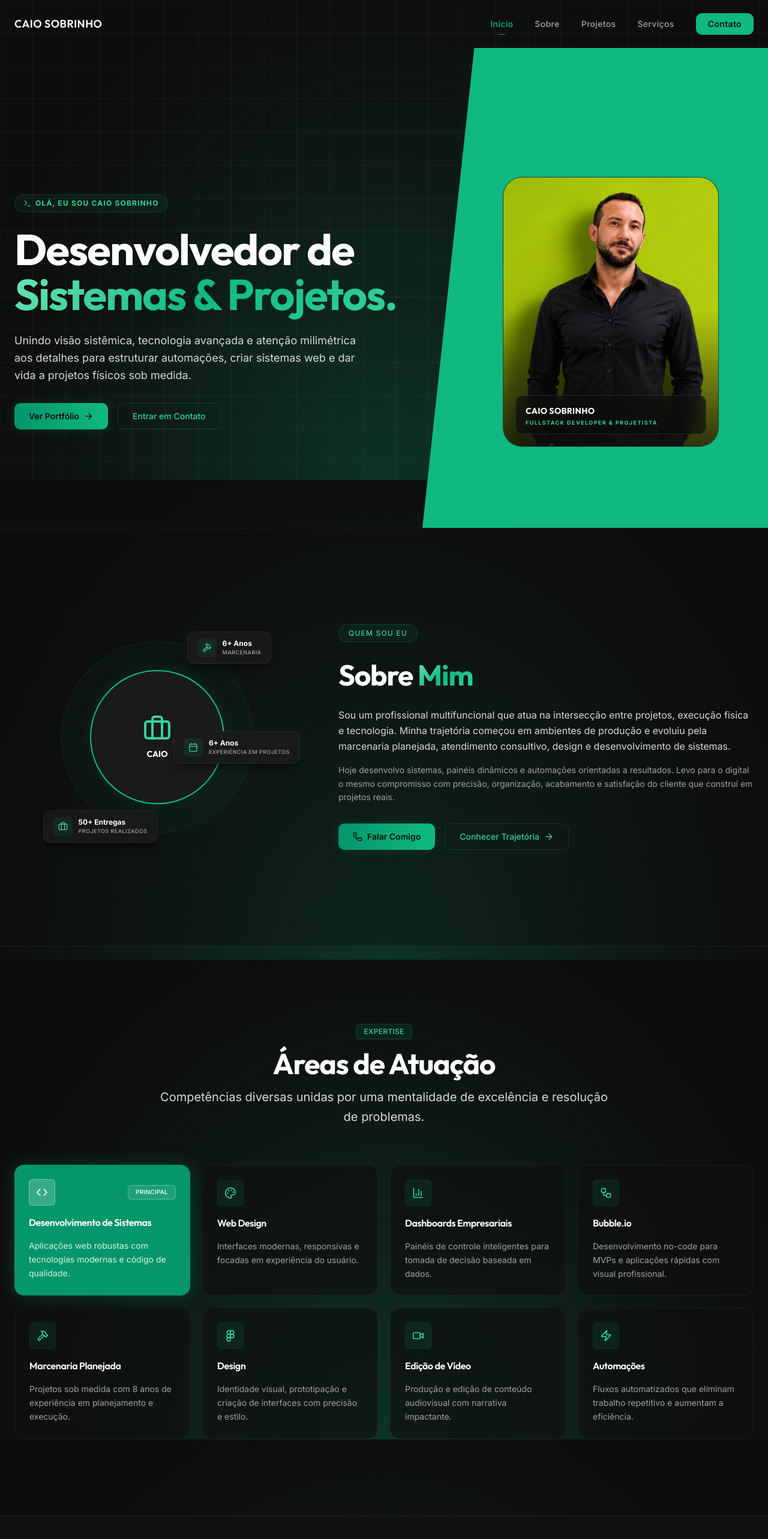
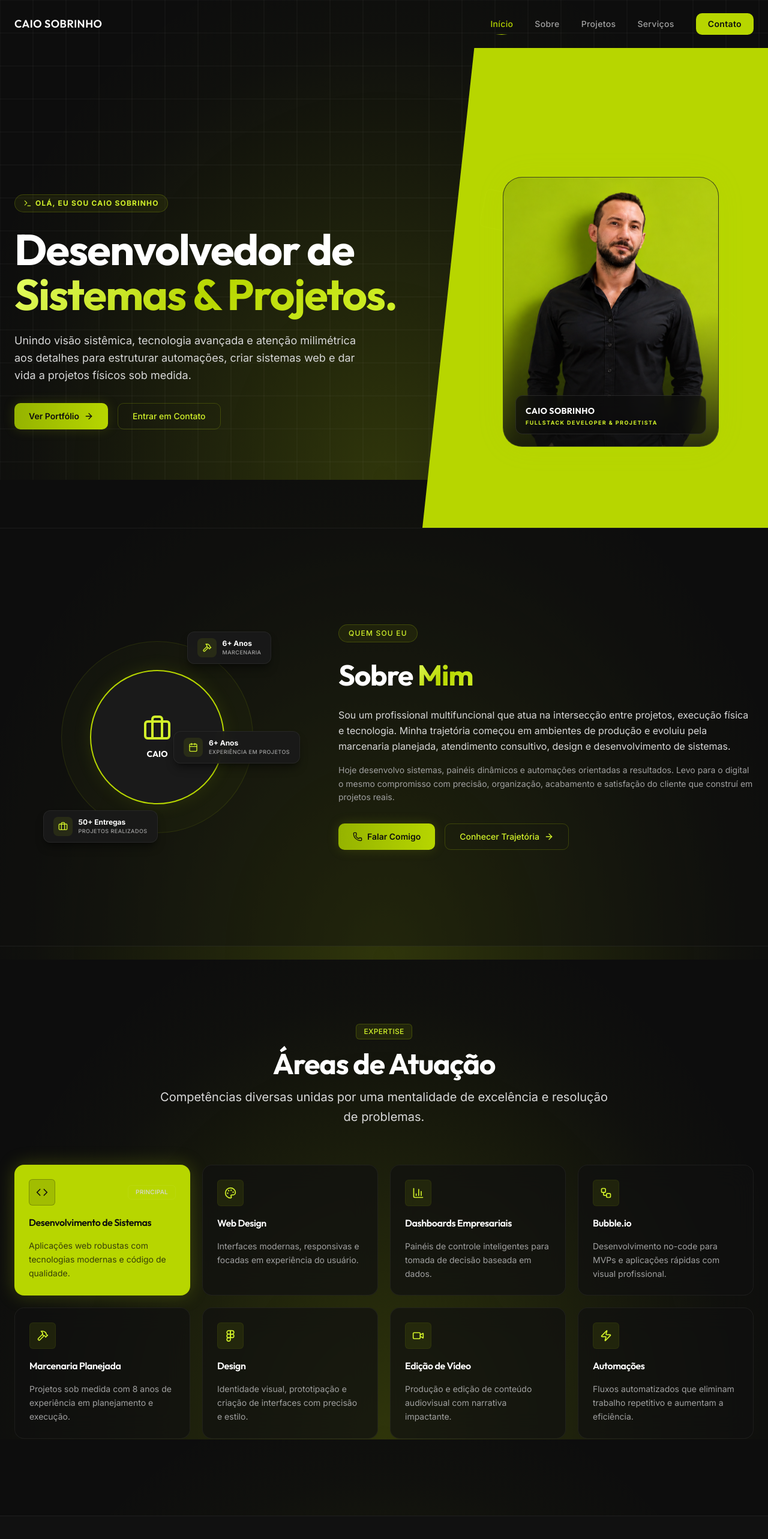
Before and after one commit to caiosobrinho93/caiojs, a Next.js app: page / in a window 1280 px wide. Shown: the top 2566 px of the page at 60% size. Built offline with nearby package versions, Linux system fonts and the light colour scheme; no server answers.

Commit message:
style: align brand palette with lime portrait backdrop

```diff
--- a/src/app/globals.css
+++ b/src/app/globals.css
@@ -15,12 +15,12 @@
   --color-bg-hover: #222222;
   --color-bg-input: #161616;
 
-  /* ═══ MINT PALETTE ═══ */
-  --color-mint-300: #6EE7B7;
-  --color-mint-400: #34D399;
-  --color-mint-500: #10B981;
-  --color-mint-600: #059669;
-  --color-mint-700: #047857;
+  /* ═══ LIME PALETTE — sampled from the portrait backdrop ═══ */
+  --color-mint-300: #E5FF66;
+  --color-mint-400: #D2F22A;
+  --color-mint-500: #B7D600;
+  --color-mint-600: #95B300;
+  --color-mint-700: #748C00;
 
   /* ═══ TEXT ═══ */
   --color-text-primary: #FFFFFF;
@@ -29,23 +29,23 @@
   --color-text-subtle: #666666;
 
   /* ═══ ACCENT ═══ */
-  --color-accent: #10B981;
-  --color-accent-hover: #34D399;
+  --color-accent: #B7D600;
+  --color-accent-hover: #D2F22A;
 
   /* ═══ STATUS ═══ */
-  --color-success: #10B981;
+  --color-success: #B7D600;
   --color-warning: #F59E0B;
   --color-error: #EF4444;
 
   /* ═══ BORDERS ═══ */
   --color-border: rgba(255, 255, 255, 0.06);
   --color-border-hover: rgba(255, 255, 255, 0.12);
-  --color-border-gold: rgba(16, 185, 129, 0.2);
-  --color-border-gold-strong: rgba(16, 185, 129, 0.4);
+  --color-border-gold: rgba(183, 214, 0, 0.22);
+  --color-border-gold-strong: rgba(183, 214, 0, 0.48);
 
   /* ═══ GLOWS ═══ */
-  --color-gold-glow: rgba(16, 185, 129, 0.15);
-  --color-gold-glow-strong: rgba(16, 185, 129, 0.3);
+  --color-gold-glow: rgba(183, 214, 0, 0.16);
+  --color-gold-glow-strong: rgba(183, 214, 0, 0.32);
 
   /* ═══ FONTS ═══ */
   --font-display: var(--font-outfit), "Outfit", system-ui, sans-serif;
@@ -78,7 +78,7 @@
 }
 
 ::selection {
-  background: rgba(16, 185, 129, 0.3);
+  background: rgba(183, 214, 0, 0.32);
   color: #FFFFFF;
 }
 
@@ -91,7 +91,7 @@ body {
   overflow-x: hidden;
 
   /* default background with only bottom spotlight glow (grid is rendered by canvas) */
-  background-image: radial-gradient(ellipse at 50% 100%, rgba(16, 185, 129, 0.22) 0%, rgba(16, 185, 129, 0.08) 45%, rgba(16, 185, 129, 0.02) 65%, transparent 80%);
+  background-image: radial-gradient(ellipse at 50% 100%, rgba(183, 214, 0, 0.2) 0%, rgba(183, 214, 0, 0.07) 45%, rgba(183, 214, 0, 0.015) 65%, transparent 80%);
   background-size: 100% 100%;
   background-repeat: no-repeat;
   background-attachment: fixed;
@@ -101,7 +101,7 @@ body {
 body.static-grid {
   --grid-color: rgba(114, 114, 114, 0.12);
   background-image:
-    radial-gradient(ellipse at 50% 100%, rgba(16, 185, 129, 0.22) 0%, rgba(16, 185, 129, 0.08) 45%, rgba(16, 185, 129, 0.02) 65%, transparent 80%),
+    radial-gradient(ellipse at 50% 100%, rgba(183, 214, 0, 0.2) 0%, rgba(183, 214, 0, 0.07) 45%, rgba(183, 214, 0, 0.015) 65%, transparent 80%),
     linear-gradient(0deg, transparent 24%, var(--grid-color) 25%, var(--grid-color) 26%, transparent 27%, transparent 74%, var(--grid-color) 75%, var(--grid-color) 76%, transparent 77%, transparent),
     linear-gradient(90deg, transparent 24%, var(--grid-color) 25%, var(--grid-color) 26%, transparent 27%, transparent 74%, var(--grid-color) 75%, var(--grid-color) 76%, transparent 77%, transparent);
   background-size: 100% 100%, 55px 55px, 55px 55px;
@@ -122,12 +122,12 @@ body.static-grid {
 }
 
 ::-webkit-scrollbar-thumb {
-  background: rgba(16, 185, 129, 0.3);
+  background: rgba(183, 214, 0, 0.32);
   border-radius: 3px;
 }
 
 ::-webkit-scrollbar-thumb:hover {
-  background: rgba(16, 185, 129, 0.5);
+  background: rgba(183, 214, 0, 0.56);
 }
 
 /* ═══════════════════════════════════════════════════════════
@@ -164,10 +164,10 @@ body.static-grid {
 
 @keyframes pulse-mint {
   0%, 100% {
-    box-shadow: 0 0 0 0 rgba(16, 185, 129, 0.4);
+    box-shadow: 0 0 0 0 rgba(183, 214, 0, 0.42);
   }
   50% {
-    box-shadow: 0 0 0 12px rgba(16, 185, 129, 0);
+    box-shadow: 0 0 0 12px rgba(183, 214, 0, 0);
   }
 }
 
@@ -203,14 +203,14 @@ body.static-grid {
    ═══════════════════════════════════════════════════════════ */
 
 .text-gradient-gold {
-  background: linear-gradient(135deg, #6EE7B7 0%, #10B981 50%, #34D399 100%);
+  background: linear-gradient(135deg, #E5FF66 0%, #B7D600 50%, #D2F22A 100%);
   -webkit-background-clip: text;
   -webkit-text-fill-color: transparent;
   background-clip: text;
 }
 
 .bg-gradient-gold {
-  background: linear-gradient(135deg, #10B981 0%, #34D399 50%, #6EE7B7 100%);
+  background: linear-gradient(135deg, #B7D600 0%, #D2F22A 50%, #E5FF66 100%);
 }
 
 .bg-gradient-dark {
@@ -225,19 +225,19 @@ body.static-grid {
 }
 
 .bg-glass-gold {
-  background: rgba(16, 185, 129, 0.05);
+  background: rgba(183, 214, 0, 0.05);
   backdrop-filter: blur(20px);
   -webkit-backdrop-filter: blur(20px);
-  border: 1px solid rgba(16, 185, 129, 0.15);
+  border: 1px solid rgba(183, 214, 0, 0.16);
 }
 
 .glow-gold {
-  box-shadow: 0 0 30px rgba(16, 185, 129, 0.15),
-              0 0 60px rgba(16, 185, 129, 0.05);
+  box-shadow: 0 0 30px rgba(183, 214, 0, 0.16),
+              0 0 60px rgba(183, 214, 0, 0.05);
 }
 
 .glow-gold-sm {
-  box-shadow: 0 0 15px rgba(16, 185, 129, 0.1);
+  box-shadow: 0 0 15px rgba(183, 214, 0, 0.12);
 }
 
 .border-gradient-gold {
@@ -252,7 +252,7 @@ body.static-grid {
   inset: 0;
   border-radius: inherit;
   padding: 1px;
-  background: linear-gradient(135deg, rgba(16, 185, 129, 0.3), rgba(16, 185, 129, 0.05), rgba(16, 185, 129, 0.3));
+  background: linear-gradient(135deg, rgba(183, 214, 0, 0.34), rgba(183, 214, 0, 0.05), rgba(183, 214, 0, 0.34));
   mask: linear-gradient(#fff 0 0) content-box, linear-gradient(#fff 0 0);
   mask-composite: exclude;
   -webkit-mask-composite: xor;
--- a/src/components/layout/footer.tsx
+++ b/src/components/layout/footer.tsx
@@ -40,7 +40,7 @@ export function Footer() {
                 href={SOCIAL_LINKS.whatsapp}
                 target="_blank"
                 rel="noopener noreferrer"
-                className="inline-flex h-9 w-9 items-center justify-center rounded-lg border border-border bg-bg-card text-text-muted transition-all duration-300 hover:border-border-gold hover:text-mint-500 hover:shadow-[0_0_12px_rgba(16,185,129,0.1)]"
+                className="inline-flex h-9 w-9 items-center justify-center rounded-lg border border-border bg-bg-card text-text-muted transition-all duration-300 hover:border-border-gold hover:text-mint-500 hover:shadow-[0_0_12px_rgba(183,214,0,0.12)]"
                 aria-label="WhatsApp"
               >
                 <MessageCircle className="h-4 w-4" />
@@ -49,7 +49,7 @@ export function Footer() {
                 href={SOCIAL_LINKS.instagram}
                 target="_blank"
                 rel="noopener noreferrer"
-                className="inline-flex h-9 w-9 items-center justify-center rounded-lg border border-border bg-bg-card text-text-muted transition-all duration-300 hover:border-border-gold hover:text-mint-500 hover:shadow-[0_0_12px_rgba(16,185,129,0.1)]"
+                className="inline-flex h-9 w-9 items-center justify-center rounded-lg border border-border bg-bg-card text-text-muted transition-all duration-300 hover:border-border-gold hover:text-mint-500 hover:shadow-[0_0_12px_rgba(183,214,0,0.12)]"
                 aria-label="Instagram"
               >
                 <Instagram className="h-4 w-4" />
@@ -58,7 +58,7 @@ export function Footer() {
                 href={SOCIAL_LINKS.linkedin}
                 target="_blank"
                 rel="noopener noreferrer"
-                className="inline-flex h-9 w-9 items-center justify-center rounded-lg border border-border bg-bg-card text-text-muted transition-all duration-300 hover:border-border-gold hover:text-mint-500 hover:shadow-[0_0_12px_rgba(16,185,129,0.1)]"
+                className="inline-flex h-9 w-9 items-center justify-center rounded-lg border border-border bg-bg-card text-text-muted transition-all duration-300 hover:border-border-gold hover:text-mint-500 hover:shadow-[0_0_12px_rgba(183,214,0,0.12)]"
                 aria-label="LinkedIn"
               >
                 <Linkedin className="h-4 w-4" />
--- a/src/components/layout/navbar.tsx
+++ b/src/components/layout/navbar.tsx
@@ -125,7 +125,7 @@ export function Navbar() {
                 "text-sm font-semibold tracking-wide",
                 "bg-mint-500 text-bg-primary",
                 "transition-all duration-300 ease-[var(--ease-premium)]",
-                "hover:bg-mint-400 hover:shadow-[0_0_20px_rgba(16,185,129,0.25)]",
+                "hover:bg-mint-400 hover:shadow-[0_0_20px_rgba(183,214,0,0.28)]",
                 "active:scale-[0.97]"
               )}
             >
--- a/src/components/sections/about-preview.tsx
+++ b/src/components/sections/about-preview.tsx
@@ -29,7 +29,7 @@ export default function AboutPreview() {
             />
 
             {/* Professional profile avatar card */}
-            <div className="relative size-48 sm:size-56 rounded-full border-2 border-mint-500 bg-bg-card flex items-center justify-center overflow-hidden shadow-[0_0_30px_rgba(16,185,129,0.1)]">
+            <div className="relative size-48 sm:size-56 rounded-full border-2 border-mint-500 bg-bg-card flex items-center justify-center overflow-hidden shadow-[0_0_30px_rgba(183,214,0,0.12)]">
               {/* Silhouette Vector avatar */}
               <div className="flex flex-col items-center text-center p-4">
                 <Briefcase className="size-12 text-mint-400 mb-2" />
--- a/src/components/sections/areas.tsx
+++ b/src/components/sections/areas.tsx
@@ -84,28 +84,28 @@ function AreaCard({ area, isFirst }: { area: AreaItem; isFirst: boolean }) {
 
   if (isFirst) {
     return (
-      <Card variant="default" className="group relative h-full bg-mint-600 border-none shadow-[0_0_30px_rgba(16,185,129,0.25)] transition-all duration-300 hover:translate-y-[-2px]">
-        <CardContent className="flex flex-col gap-4 p-6 text-white h-full justify-between">
+      <Card variant="default" className="group relative h-full bg-mint-500 border-none shadow-[0_0_30px_rgba(183,214,0,0.25)] transition-all duration-300 hover:translate-y-[-2px]">
+        <CardContent className="flex flex-col gap-4 p-6 text-bg-primary h-full justify-between">
           <div className="flex flex-col gap-4">
             {/* Icon */}
             <div className="flex items-center justify-between">
-              <div className="flex items-center justify-center w-11 h-11 rounded-[var(--radius-badge)] bg-white/20 border border-white/30 transition-all duration-300">
-                <Icon className="size-5 text-white" />
+              <div className="flex items-center justify-center w-11 h-11 rounded-[var(--radius-badge)] bg-bg-primary/12 border border-bg-primary/25 transition-all duration-300">
+                <Icon className="size-5 text-bg-primary" />
               </div>
               {area.badge && (
-                <Badge variant="outline" className="text-[10px] text-white border-white/30 bg-white/10">
+                <Badge variant="outline" className="text-[10px] text-bg-primary border-bg-primary/25 bg-bg-primary/8">
                   {area.badge}
                 </Badge>
               )}
             </div>
 
             {/* Title */}
-            <h3 className="font-display text-base font-semibold text-white tracking-tight">
+            <h3 className="font-display text-base font-semibold text-bg-primary tracking-tight">
               {area.name}
             </h3>
 
             {/* Description */}
-            <p className="text-emerald-50/90 text-sm leading-relaxed">
+            <p className="text-bg-primary/75 text-sm leading-relaxed">
               {area.description}
             </p>
           </div>
@@ -119,7 +119,7 @@ function AreaCard({ area, isFirst }: { area: AreaItem; isFirst: boolean }) {
       <CardContent className="flex flex-col gap-4 p-6">
         {/* Icon */}
         <div className="flex items-center justify-between">
-          <div className="flex items-center justify-center w-11 h-11 rounded-[var(--radius-badge)] bg-mint-500/10 border border-border-gold/30 transition-all duration-300 group-hover:bg-mint-500/15 group-hover:shadow-[0_0_16px_rgba(16,185,129,0.12)]">
+          <div className="flex items-center justify-center w-11 h-11 rounded-[var(--radius-badge)] bg-mint-500/10 border border-border-gold/30 transition-all duration-300 group-hover:bg-mint-500/15 group-hover:shadow-[0_0_16px_rgba(183,214,0,0.14)]">
             <Icon className="size-5 text-mint-400" />
           </div>
           {area.badge && (
--- a/src/components/sections/cta.tsx
+++ b/src/components/sections/cta.tsx
@@ -26,14 +26,14 @@ export default function CTA() {
           className="absolute left-1/2 top-1/2 -translate-x-1/2 -translate-y-1/2 w-[600px] h-[600px] rounded-full opacity-10"
           style={{
             background:
-              'radial-gradient(circle, rgba(16,185,129,0.2) 0%, rgba(16,185,129,0.02) 50%, transparent 80%)',
+              'radial-gradient(circle, rgba(183,214,0,0.2) 0%, rgba(183,214,0,0.02) 50%, transparent 80%)',
           }}
         />
       </div>
 
       <div className="max-w-5xl mx-auto">
         <ScrollReveal>
-          <div className="relative p-12 md:p-16 lg:p-20 bg-bg-secondary border border-border-gold/30 rounded-[var(--radius-card)] text-center overflow-hidden group hover:border-border-gold/60 transition-all duration-500 hover:shadow-[0_0_50px_rgba(16,185,129,0.08)]">
+          <div className="relative p-12 md:p-16 lg:p-20 bg-bg-secondary border border-border-gold/30 rounded-[var(--radius-card)] text-center overflow-hidden group hover:border-border-gold/60 transition-all duration-500 hover:shadow-[0_0_50px_rgba(183,214,0,0.1)]">
             {/* Subtle light reflection sweep */}
             <div className="absolute inset-0 -translate-x-full group-hover:translate-x-full transition-transform duration-1000 bg-gradient-to-r from-transparent via-mint-500/5 to-transparent pointer-events-none" />
 
--- a/src/components/sections/hero.tsx
+++ b/src/components/sections/hero.tsx
@@ -66,7 +66,7 @@ export default function Hero() {
           </div>
 
           {/* Portrait card */}
-          <div className="relative w-full max-w-[320px] sm:max-w-[360px] aspect-[4/5] rounded-[2rem] overflow-hidden border border-mint-400/20 bg-bg-card shadow-[0_0_50px_rgba(16,185,129,0.06)] group hover:border-mint-400/40 transition-all duration-500">
+          <div className="relative w-full max-w-[320px] sm:max-w-[360px] aspect-[4/5] rounded-[2rem] overflow-hidden border border-mint-400/20 bg-bg-card shadow-[0_0_50px_rgba(183,214,0,0.08)] group hover:border-mint-400/40 transition-all duration-500">
             <div className="absolute inset-0 bg-gradient-to-t from-bg-secondary via-bg-card to-bg-secondary -z-10" />
             <div className="absolute inset-y-0 right-0 w-1/2 bg-mint-500/10" />
             <Image
--- a/src/components/sections/process.tsx
+++ b/src/components/sections/process.tsx
@@ -65,7 +65,7 @@ export default function Process() {
                       delay={0.15}
                     >
                       <div
-                        className={`p-8 bg-bg-card border border-border hover:border-border-gold-strong rounded-[var(--radius-card)] transition-all duration-300 relative group hover:shadow-[0_0_30px_rgba(16,185,129,0.06)] ${
+                        className={`p-8 bg-bg-card border border-border hover:border-border-gold-strong rounded-[var(--radius-card)] transition-all duration-300 relative group hover:shadow-[0_0_30px_rgba(183,214,0,0.07)] ${
                           isEven ? 'md:text-right' : 'md:text-left'
                         }`}
                       >
--- a/src/components/ui/button.tsx
+++ b/src/components/ui/button.tsx
@@ -32,8 +32,8 @@ const variantStyles: Record<ButtonVariant, string> = {
     'bg-gradient-to-r from-mint-600 to-mint-500',
     'text-bg-primary font-semibold',
     'hover:from-mint-500 hover:to-mint-400',
-    'shadow-[0_0_20px_rgba(16,185,129,0.15)]',
-    'hover:shadow-[0_0_30px_rgba(16,185,129,0.25)]',
+    'shadow-[0_0_20px_rgba(183,214,0,0.17)]',
+    'hover:shadow-[0_0_30px_rgba(183,214,0,0.28)]',
     'active:scale-[0.98]',
   ].join(' '),
   secondary: [
@@ -42,7 +42,7 @@ const variantStyles: Record<ButtonVariant, string> = {
     'text-mint-400',
     'hover:bg-mint-500/10',
     'hover:border-border-gold-strong',
-    'hover:shadow-[0_0_16px_rgba(16,185,129,0.1)]',
+    'hover:shadow-[0_0_16px_rgba(183,214,0,0.12)]',
     'active:scale-[0.98]',
   ].join(' '),
   ghost: [
@@ -52,9 +52,9 @@ const variantStyles: Record<ButtonVariant, string> = {
     'hover:bg-bg-hover',
   ].join(' '),
   accent: [
-    'bg-accent text-white font-semibold',
+    'bg-accent text-bg-primary font-semibold',
     'hover:bg-accent-hover',
-    'hover:shadow-[0_0_20px_rgba(16,185,129,0.25)]',
+    'hover:shadow-[0_0_20px_rgba(183,214,0,0.28)]',
     'active:scale-[0.98]',
   ].join(' '),
 };
--- a/src/components/ui/card.tsx
+++ b/src/components/ui/card.tsx
@@ -19,19 +19,19 @@ const variantStyles: Record<CardVariant, string> = {
   gold: [
     'bg-bg-card',
     'border border-border-gold',
-    'shadow-[0_0_30px_rgba(16,185,129,0.08)]',
+    'shadow-[0_0_30px_rgba(183,214,0,0.09)]',
   ].join(' '),
 };
 
 const hoverDefault = [
   'hover:border-border-hover',
-  'hover:shadow-[0_0_20px_rgba(16,185,129,0.08)]',
+  'hover:shadow-[0_0_20px_rgba(183,214,0,0.09)]',
   'hover:translate-y-[-2px]',
 ];
 
 const hoverGold = [
   'hover:border-border-gold-strong',
-  'hover:shadow-[0_0_40px_rgba(16,185,129,0.15)]',
+  'hover:shadow-[0_0_40px_rgba(183,214,0,0.17)]',
   'hover:translate-y-[-2px]',
 ];
 
```
Also changed, not shown: src/components/shared/interactive-grid.tsx (+4 -4 lines).
